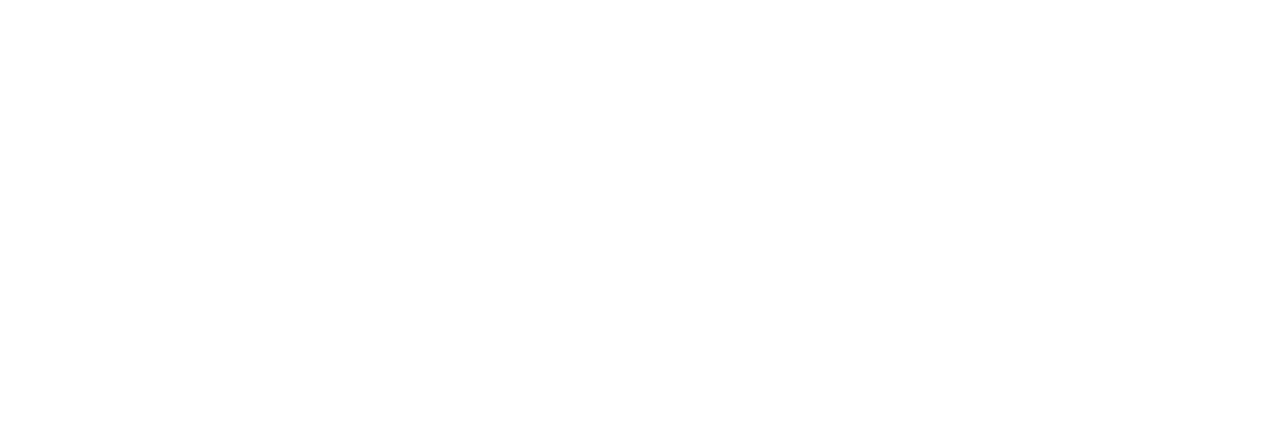
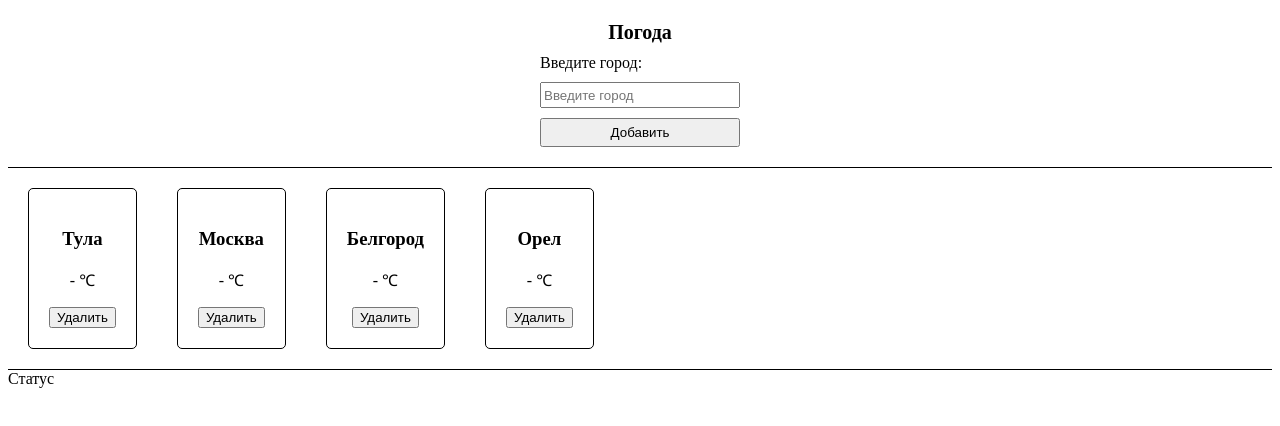
Before and after one commit to Arrakktur/criptonomicon, a Vue app: page / in a window 1280 px wide. Shown: the top 426 px of the page. Built offline with nearby package versions, Linux system fonts and the light colour scheme.

Commit message:
add html/css

```diff
--- a/src/App.vue
+++ b/src/App.vue
@@ -1,17 +1,80 @@
 <template>
 <div>
-
+  <div class="header">
+    <div class="header__wrapper">
+      <h1 class="header__title">{{ title }}</h1>
+      <label class="header__description">
+        Введите город:
+      </label>
+      <input
+        v-model="ticket"
+        v-on:keydown.enter="addCity"
+        type="text"
+        class="header__input"
+        placeholder="Введите город"
+      >
+      <button
+        class="header__button"
+        @click="addCity"
+      >
+        Добавить
+      </button>
+    </div>
+  </div>
+  <div class="cards">
+    <div
+      class="card"
+      v-for="city in cites"
+      v-bind:key="city.name"
+    >
+      <div class="card__wrapper">
+        <h3 class="card__title">
+          {{ city.name }}
+        </h3>
+        <p class="card__description">
+          {{ city.temp}} ℃
+        </p>
+        <button class="card__button">
+          Удалить
+        </button>
+      </div>
+    </div>
+  </div>
+  <div>
+    Статус
+  </div>
 </div>
 </template>
 
 <script>
 
 export default {
-  name: 'App'
+  name: 'App',
+  data(){
+    return{
+      title: "Погода",
+      ticket: "",
+      cites: [
+        {name: 'Тула', temp: '-'},
+        {name: 'Москва', temp: '-'},
+        {name: 'Белгород', temp: '-'},
+        {name: 'Орел', temp: '-'}
+        ],
+    }
+  },
+  methods: {
+    addCity(){
+      const newCity = {
+        name: 'testCity', temp: '-'
+      };
+
+      this.cites.push(newCity);
+    }
+  }
 };
 
 </script>
 
-<style>
+<style src="./app.css">
 
 </style>
--- a/src/app.css
+++ b/src/app.css
@@ -0,0 +1,48 @@
+/* HEADER */
+.header{
+    width: 100%;
+    border-bottom: 1px solid #000;
+    padding-bottom: 20px;
+}
+
+.header__wrapper{
+    width: 200px;
+    margin: 0 auto;
+    display: flex;
+    justify-content: center;
+    flex-direction: column;
+}
+
+.header__title{
+    font-size: 20px;
+    margin-bottom: 10px;
+    text-align: center;
+}
+
+.header__description{
+    margin-bottom: 10px;
+    font-size: 16px;
+}
+
+.header__input{
+    height: 20px;
+    margin-bottom: 10px;
+}
+
+.header__button{
+    padding: 5px
+}
+
+/* CARDS */
+.cards{
+    display: flex;
+    border-bottom: 1px solid #000;
+}
+
+.card{
+    padding: 20px;
+    border: 1px solid #000;
+    margin: 20px;
+    border-radius: 5px;
+    text-align: center;
+}
```
